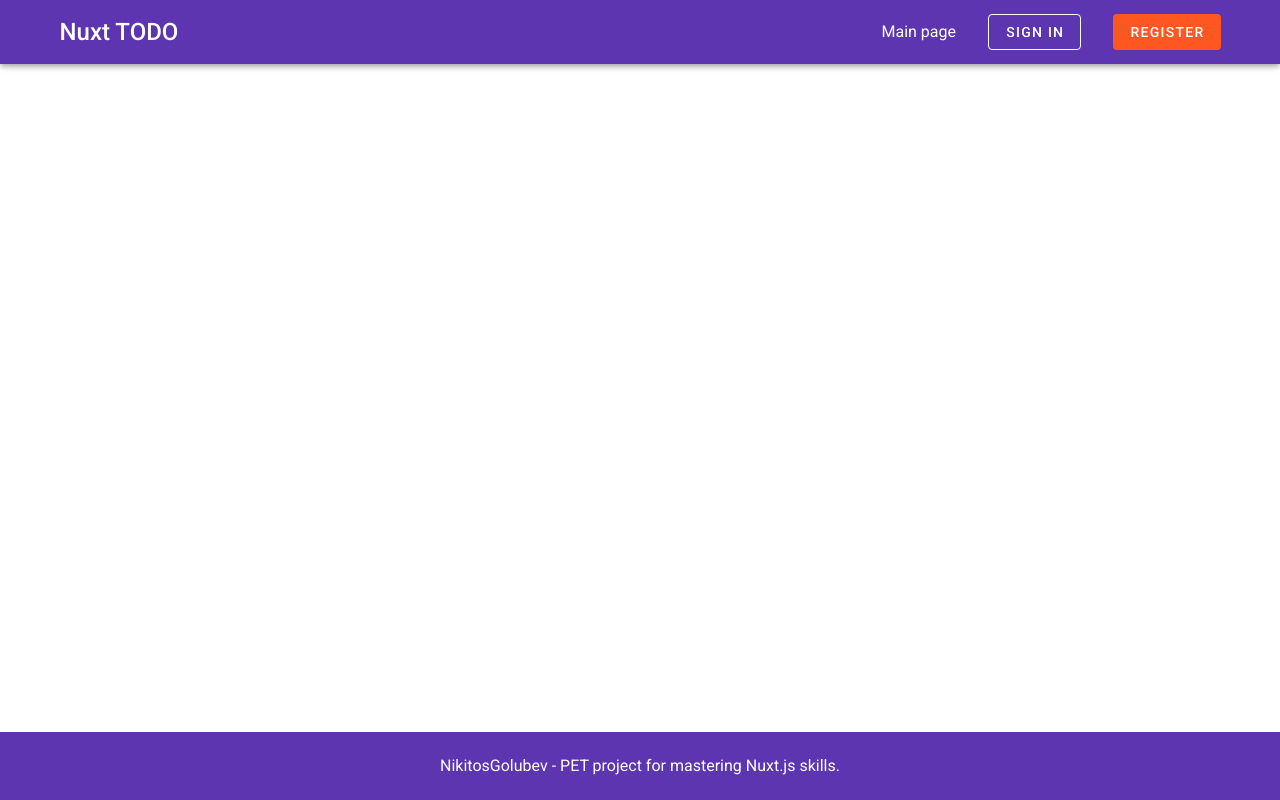
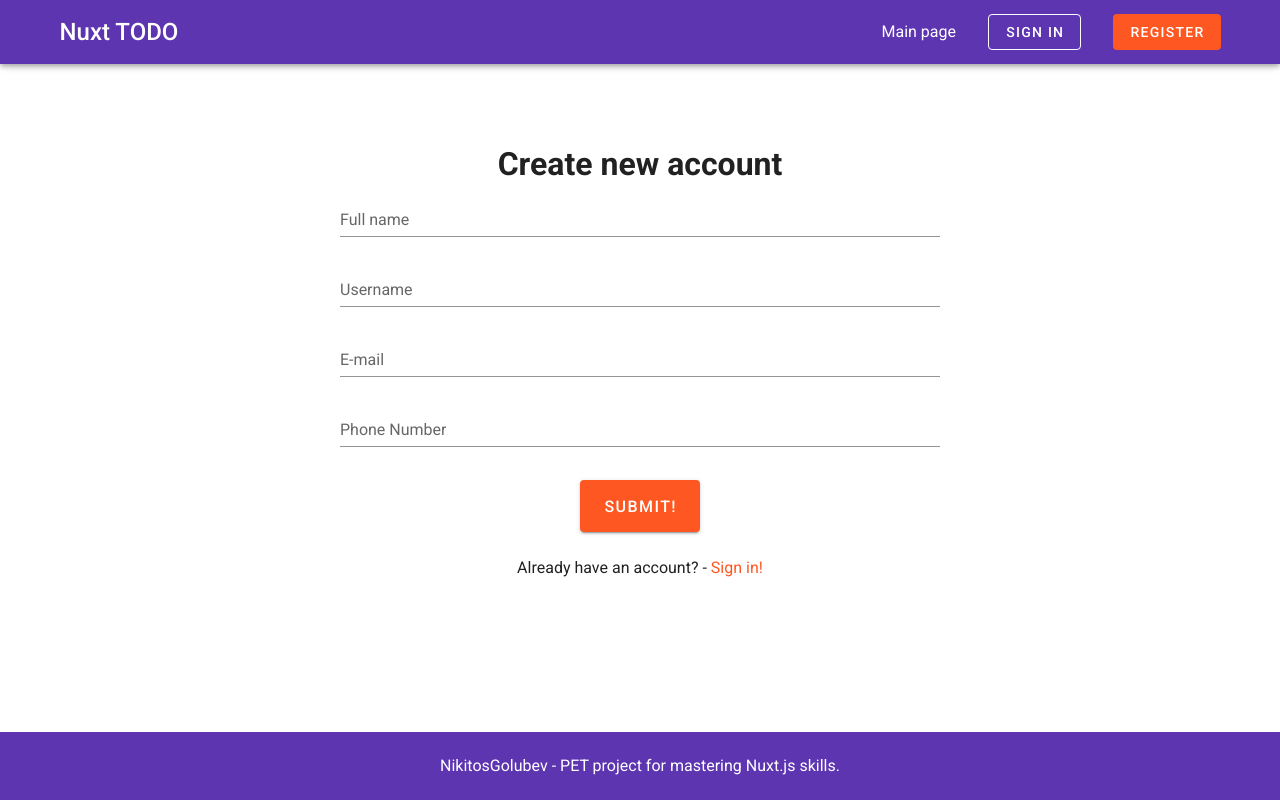
Before and after one commit to NikitosGolubev/nuxt-todos, a Nuxt app: page /register in a window 1280 px wide. Built offline with nearby package versions, Linux system fonts and the light colour scheme.

Commit message:
Made register page  template

```diff
--- a/components/MainNavbar/MainNavbar.vue
+++ b/components/MainNavbar/MainNavbar.vue
@@ -12,8 +12,8 @@
           <div class="navigation-links__item">
             <nuxt-link
               exact
-              active-class="navbar-link_active"
-              class="navbar-link"
+              active-class="link_active"
+              class="link link_white"
               to="/"
             >
               Main page
@@ -58,14 +58,4 @@ export default {
     }
   }
 }
-
-.navbar-link {
-  color: #fff;
-  transition: 0.3s all opacity;
-
-  &:hover,
-  &_active {
-    opacity: 0.8;
-  }
-}
 </style>
--- /dev/null
+++ b/components/RegisterForm/RegisterForm.vue
@@ -0,0 +1,59 @@
+<template>
+  <v-form
+    ref="registerForm"
+    class="register-form"
+    @submit.native.prevent="formSubmit"
+  >
+    <div>
+      <v-text-field color="deep-purple darken-1" label="Full name" required />
+    </div>
+    <div>
+      <v-text-field color="deep-purple darken-1" label="Username" required />
+    </div>
+    <div>
+      <v-text-field color="deep-purple darken-1" label="E-mail" required />
+    </div>
+    <div>
+      <v-text-field
+        color="deep-purple darken-1"
+        label="Phone Number"
+        required
+      />
+    </div>
+
+    <div class="register-form__submit">
+      <v-btn type="submit" x-large color="deep-orange" class="white--text">
+        Submit!
+      </v-btn>
+    </div>
+
+    <div>
+      <span class="text--caption">
+        Already have an account? -
+        <nuxt-link class="link link_primary" to="/login">
+          Sign in!
+        </nuxt-link>
+      </span>
+    </div>
+  </v-form>
+</template>
+
+<script>
+export default {
+  name: 'RegisterForm',
+  methods: {
+    formSubmit() {
+      this.$refs.registerForm.validate()
+    },
+  },
+}
+</script>
+
+<style scoped lang="scss">
+.register-form {
+  &__submit {
+    margin-bottom: 24px;
+    margin-top: 12px;
+  }
+}
+</style>
--- a/layouts/default.vue
+++ b/layouts/default.vue
@@ -36,6 +36,24 @@ a {
   text-decoration: none;
 }
 
+.link {
+  text-decoration: none;
+  transition: 0.3s opacity;
+
+  &_white {
+    color: #fff !important;
+  }
+
+  &_primary {
+    color: #ff5722 !important;
+  }
+
+  &:hover,
+  &_active {
+    opacity: 0.7;
+  }
+}
+
 .content-container {
   padding-top: 140px;
   padding-bottom: 60px;
--- /dev/null
+++ b/pages/register.vue
@@ -0,0 +1,26 @@
+<template>
+  <div>
+    <div class="register-form">
+      <div class="register-form__title">
+        <h1 class="text--h3">Create new account</h1>
+      </div>
+      <register-form />
+    </div>
+  </div>
+</template>
+
+<script>
+import RegisterForm from '@/components/RegisterForm/RegisterForm'
+
+export default {
+  components: { RegisterForm },
+}
+</script>
+
+<style scoped lang="scss">
+.register-form {
+  text-align: center;
+  max-width: 600px;
+  margin: auto;
+}
+</style>
```
